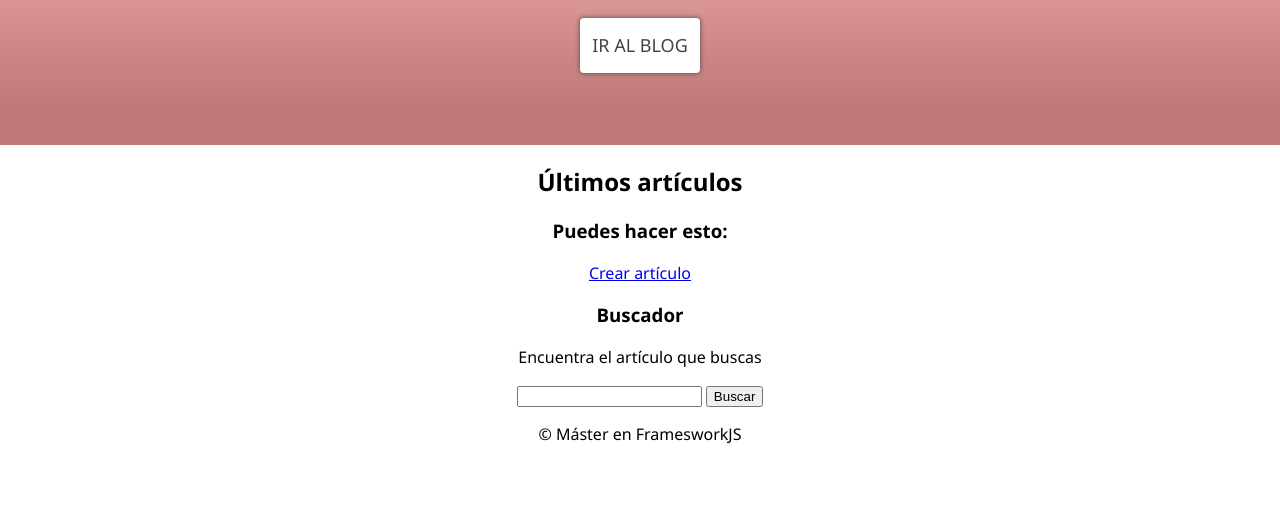
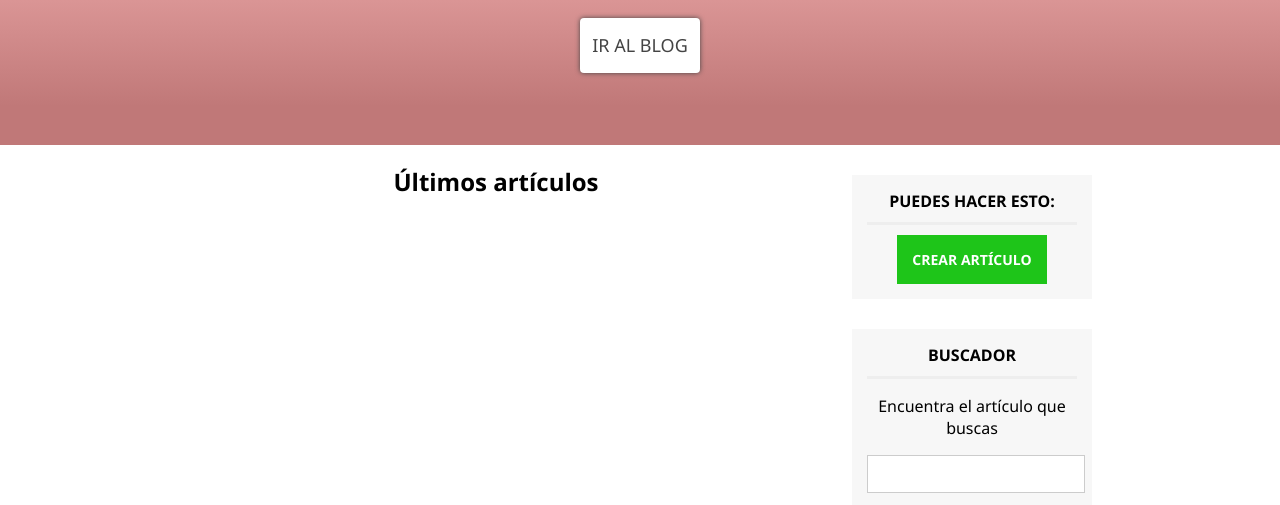
Before and after one commit to aleaguirre96/Maquetacion, a plain HTML site: page index.html in a window 1280 px wide. Shown: the part 406-911 px from the top of the page. Before the commit the page ends 867 px from the top, so only its background shows below. Drawn offline with Linux system fonts and the light colour scheme.

Commit message:
Added footer and sidebar style

```diff
--- a/assets/css/styles.css
+++ b/assets/css/styles.css
@@ -142,3 +142,85 @@ body {
     padding: 0px;
     padding-top: 50px;
 }
+
+#content {
+    width: 70%;
+    float: left;
+    min-height: 650px;
+    margin-right: 20px;
+}
+
+#sidebar {
+    width: 25%;
+    float: left;
+}
+
+.sidebar-item{
+    background: #f7f7f7;
+    padding: 15px;
+    margin-top: 30px;
+}
+
+.sidebar-item h3 {
+    text-transform: uppercase;
+    font-size: 16px;
+    margin: 0px;
+    border-bottom: 3px solid #eee;
+    padding-bottom: 10px;
+    margin-bottom: 10px;
+}
+
+.sidebar-item .btn {
+    margin: 0px auto;
+    margin-top: 10px;
+}
+
+.btn {
+    display: block;
+    background: black;
+    color: white;
+    padding: 15px;
+    font-weight: bold;
+    text-transform: uppercase;
+    font-size: 14px;
+    text-decoration: none;
+    max-width: 120px;
+    transition: 300ms all;
+    border: none;
+    cursor: pointer;
+}
+
+.btn-success {
+    background: rgb(30, 197, 25);
+}
+
+.btn-success:hover {
+    background: rgba(20, 87, 18, 0.836);
+}
+
+input[type="text"]{
+    width: 100%;
+    height: 30px;
+    border: 1px solid #ccc;
+    padding: 3px;
+    margin-bottom: 5px;
+    transition: 300ms all;
+}
+
+input[type="text"]:focus{
+    border: 1px solid #ccc !important;
+    box-shadow: 0px 0px 2px #444 inset;
+}
+
+#footer {
+    background: #f7f7f7;
+    width: 100%;
+    height: 70px;
+    line-height: 70px;
+    color: #444;
+}
+
+#footer p {
+    margin: 0px;
+    padding: 0px;
+}
--- a/index.html
+++ b/index.html
@@ -51,17 +51,18 @@
             <aside id="sidebar">
                 <div id="nav-blog" class="sidebar-item">
                     <h3>Puedes hacer esto:</h3>
-                    <a href="#">Crear artículo</a>
+                    <a href="#" class="btn btn-success">Crear artículo</a>
                 </div>
                 <div id="search" class="sidebar-item">
                     <h3>Buscador</h3>
                     <p>Encuentra el artículo que buscas</p>
                     <form>
                         <input type="text" name="search">
-                        <input type="submit" name="submit" value="Buscar">
+                        <input type="submit" name="submit" value="Buscar" class="btn btn-success">
                     </form>
                 </div>
             </aside>
+            <div class="clearfix"></div>
         </div>
 
         <footer id="footer">
```
